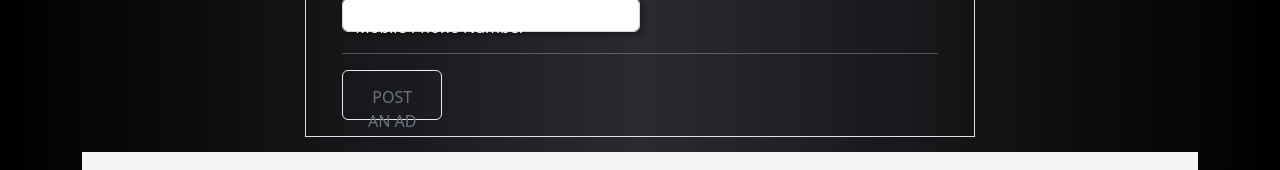
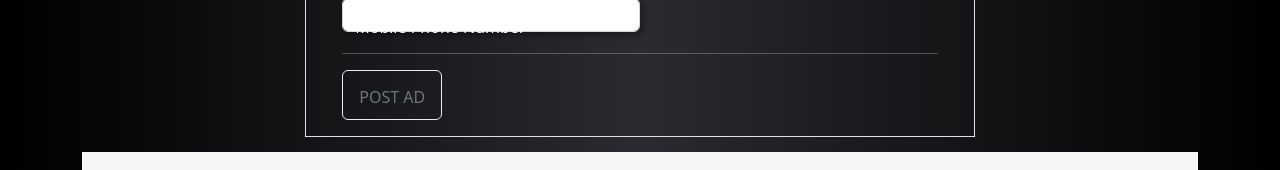
Before and after one commit to Njc27/Web_FinalProject, a React (Create React App) app in the folder neu_deals-frontend/: page /sell/form/1 in a window 1280 px wide. Shown: the part 1250-1420 px from the top of the page. Built offline with nearby package versions, Linux system fonts and the light colour scheme; grey boxes are pictures that could not be loaded.

Commit message:
Updated submit button

```diff
--- a/neu_deals-frontend/src/Components/Sell/sellForm.jsx
+++ b/neu_deals-frontend/src/Components/Sell/sellForm.jsx
@@ -141,7 +141,7 @@ export default function(){
                             </div>
                         <hr/>
                         <div className="submit">
-                        <button type="submit" onClick={navigate("/")} class="btn btn-outline-secondary">POST AN AD</button>
+                        <button type="submit" onClick={navigate("/")} class="btn btn-outline-secondary">POST AD</button>
                         </div>
                     </form>
                 </div>
```
